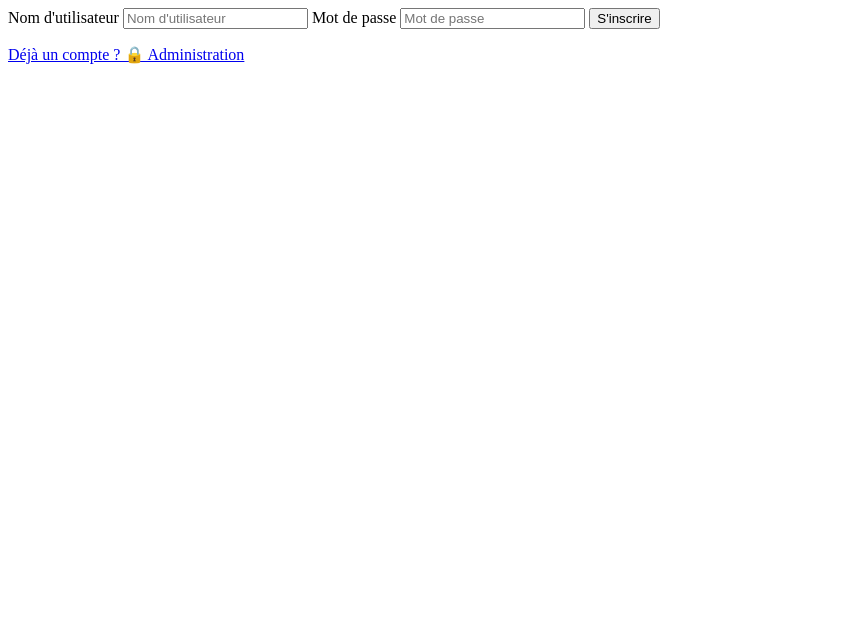
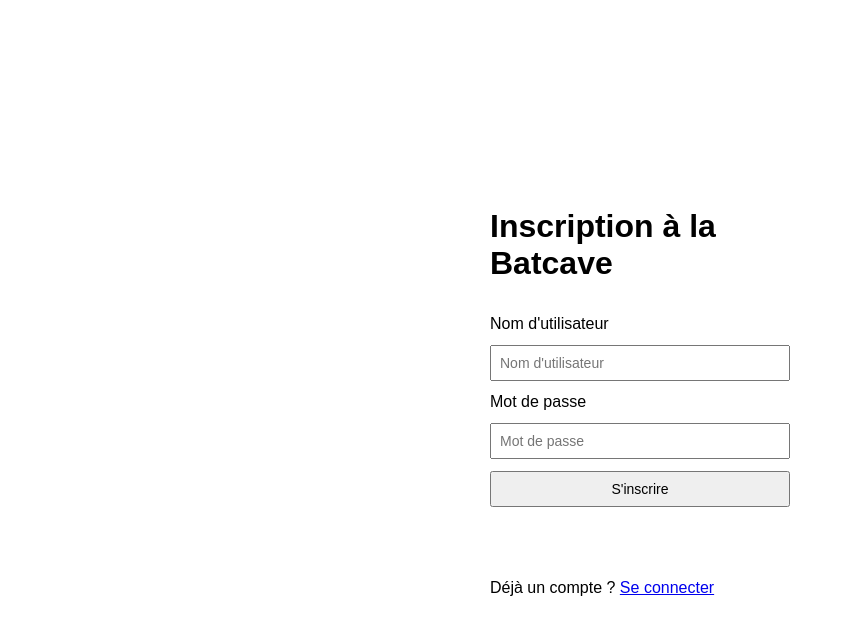
Before and after one commit to sylvainatn/tp-protocoles-auth, a website: page public/register.html in a window 1280 px wide. Shown: the whole page, without its empty margins (0-845 px from the left). Drawn offline with Linux system fonts and the light colour scheme.

Commit message:
tp1 simplifie la page d inscription

```diff
--- a/public/register.html
+++ b/public/register.html
@@ -1,30 +1,47 @@
 <!doctype html>
-<html lang="en">
+<html lang="fr">
   <head>
     <meta charset="UTF-8" />
     <meta name="viewport" content="width=device-width, initial-scale=1.0" />
-    <title>Document</title>
+    <title>Inscription — Batcave</title>
+    <style>
+      body {
+        margin: 0;
+        min-height: 100vh;
+        display: flex;
+        align-items: center;
+        justify-content: center;
+        font-family: Arial, sans-serif;
+      }
+      form {
+        display: flex;
+        flex-direction: column;
+        gap: 12px;
+        width: 300px;
+      }
+      input,
+      button {
+        padding: 8px;
+        font-size: 14px;
+      }
+    </style>
   </head>
   <body>
     <form id="register-form">
+      <h1>Inscription à la Batcave</h1>
+
       <label for="username">Nom d'utilisateur</label>
-      <input
-        type="text"
-        id="username"
-        placeholder="Nom d'utilisateur"
-        required
-      />
+      <input type="text" id="username" placeholder="Nom d'utilisateur" required />
+
       <label for="password">Mot de passe</label>
-      <input
-        type="password"
-        id="password"
-        placeholder="Mot de passe"
-        required
-      />
+      <input type="password" id="password" placeholder="Mot de passe" required />
+
       <button type="submit">S'inscrire</button>
+
       <p id="message"></p>
-      <a href="admin-page">Déjà un compte ? 🔒 Administration</a>
+      <p>Déjà un compte ? <a href="/login.html">Se connecter</a></p>
     </form>
+
     <script src="register.js"></script>
   </body>
 </html>
```
